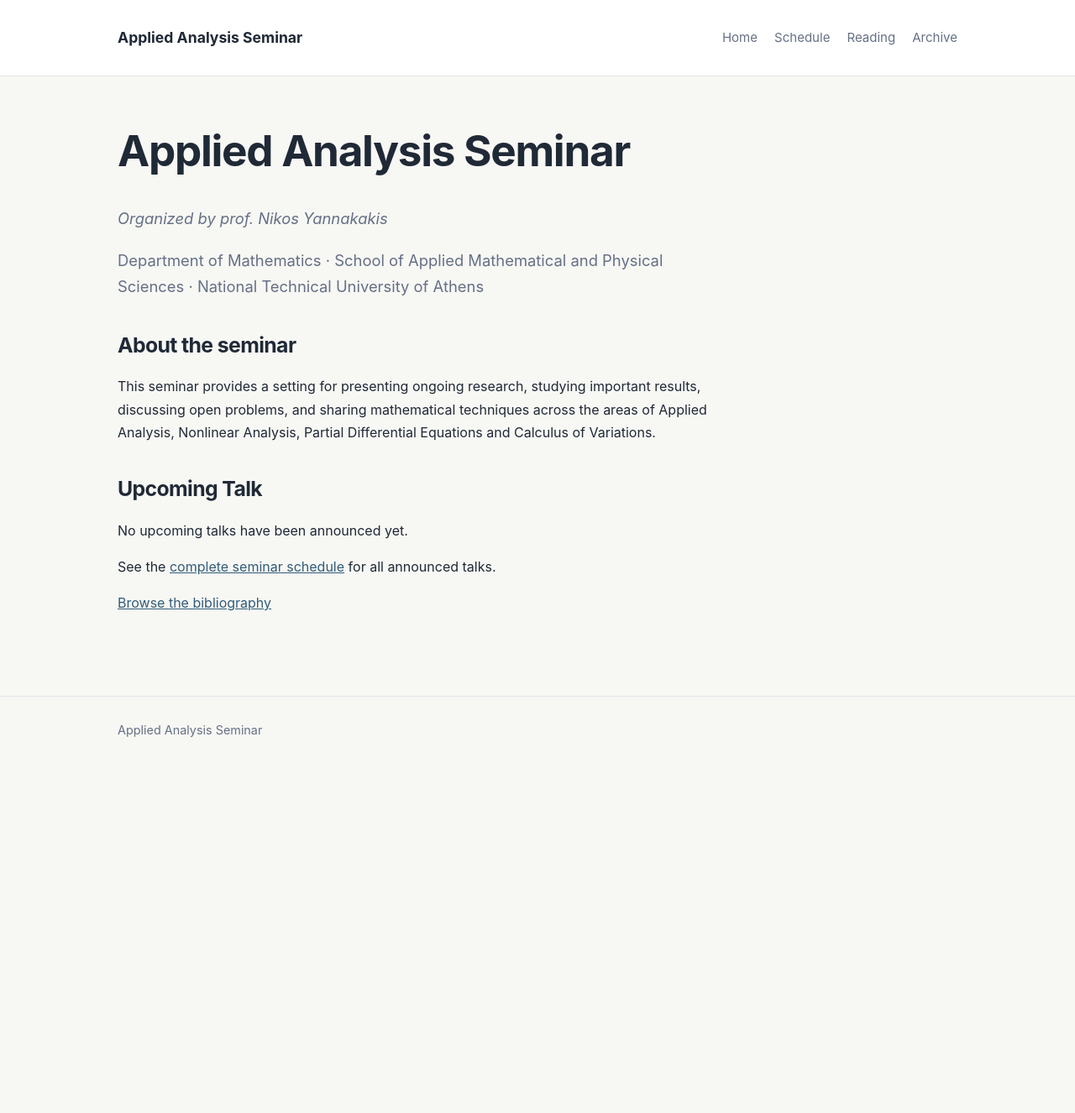
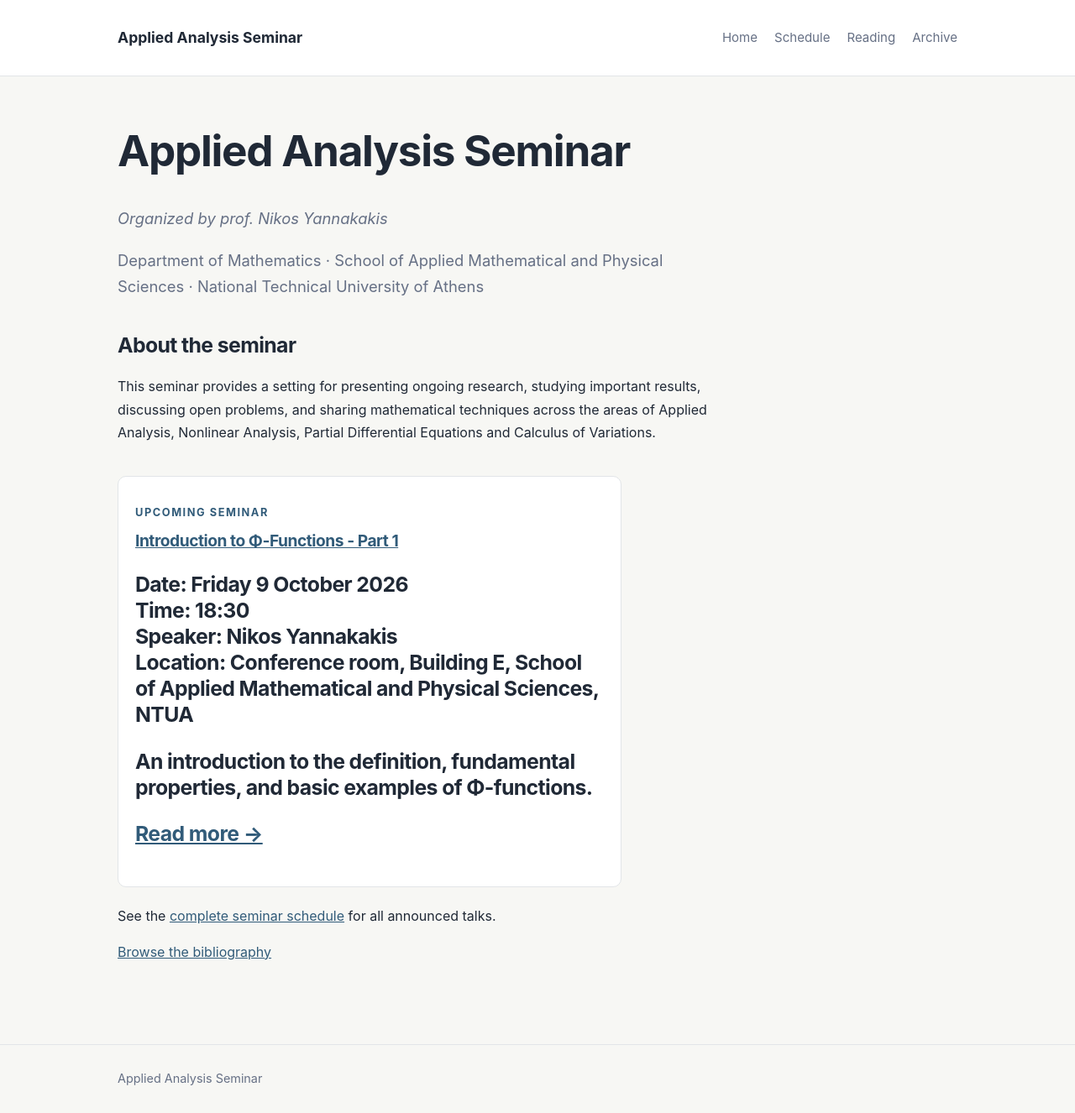
Before and after one commit to gvpantazis/math-seminar, a Jekyll site: the page built from index.md, in a window 1280 px wide. Shown: the whole page at 84% size. Built offline with Jekyll 4.4.1, drawn with Linux system fonts in a browser that asks for light colours; before the commit the page ends 910 px from its top, so only the background shows below that; part of the change alters nothing that is shown.

Commit message:
Update index.md

```diff
--- a/index.md
+++ b/index.md
@@ -17,24 +17,70 @@ mathematical techniques across the areas of Applied Analysis,
 Nonlinear Analysis, Partial Differential Equations and
 Calculus of Variations.
 
+
 ## Upcoming Talk
 
-{% assign upcoming_talks = site.talks | where_exp: "talk", "talk.date >= site.time" | sort: "date" %}
+<div id="upcoming-talk"></div>
 
-{% for talk in upcoming_talks limit:1 %}
+<script>
+(function () {
+  const talks = [
+    {% assign sorted_talks = site.talks | sort: "date" %}
+    {% for talk in sorted_talks %}
+    {
+      title: {{ talk.title | jsonify }},
+      date: {{ talk.date | date: "%Y-%m-%d" | jsonify }},
+      time: {{ talk.time | jsonify }},
+      speaker: {{ talk.speaker | jsonify }},
+      location: {{ talk.location | jsonify }},
+      abstract: {{ talk.abstract | jsonify }},
+      url: {{ talk.url | relative_url | jsonify }}
+    }{% unless forloop.last %},{% endunless %}
+    {% endfor %}
+  ];
 
-<div class="talk-card">
+  const now = new Date();
 
-<h3><a href="{{ talk.url | relative_url }}">{{ talk.title }}</a></h3>
+  // Interpret seminar dates and times in Athens time.
+  const upcoming = talks.filter(talk => {
+    const start = new Date(
+      talk.date + "T" + talk.time + ":00+03:00"
+    );
+    return start >= now;
+  }).sort((a, b) =>
+    (a.date + a.time).localeCompare(b.date + b.time)
+  )[0];
 
-<p><strong>Date:</strong> {{ talk.date | date: "%A, %B %-d, %Y" }}<br>
-<strong>Time:</strong> {{ talk.time }}<br>
-<strong>Speaker:</strong> {{ talk.speaker }}<br>
-<strong>Location:</strong> {{ talk.location }}</p>
-</div>
-{% else %}
-<p>No upcoming talks have been announced yet.</p>
-{% endfor %}
+  const container = document.getElementById("upcoming-talk");
+
+  if (!upcoming) {
+    container.textContent = "No upcoming talks have been announced yet.";
+    return;
+  }
+
+  const date = new Date(upcoming.date + "T12:00:00");
+  const formattedDate = date.toLocaleDateString("en-GB", {
+    weekday: "long",
+    day: "numeric",
+    month: "long",
+    year: "numeric"
+  });
+
+  container.innerHTML = `
+    <div class="talk-card">
+      <p class="eyebrow">UPCOMING SEMINAR</p>
+      <h3><a href="${upcoming.url}">${upcoming.title}</a></h3>
+      <p>
+        <strong>Date:</strong> ${formattedDate}<br>
+        <strong>Time:</strong> ${upcoming.time}<br>
+        <strong>Speaker:</strong> ${upcoming.speaker}<br>
+        <strong>Location:</strong> ${upcoming.location}
+      </p>
+      <p>${upcoming.abstract}</p>
+      <p><a href="${upcoming.url}">Read more →</a></p>
+    </div>`;
+})();
+</script>
 
 <p>See the <a href="{{ '/schedule/' | relative_url }}">complete seminar schedule</a> for all announced talks.</p>
 
```
